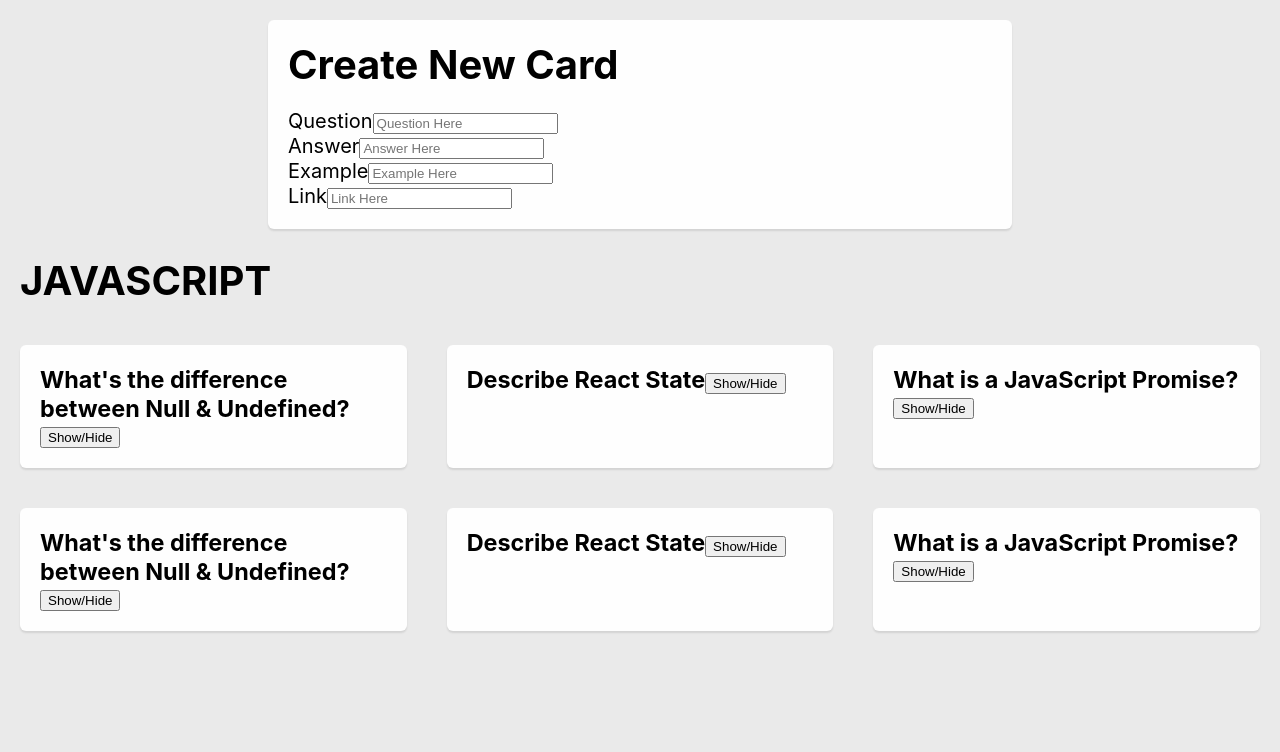
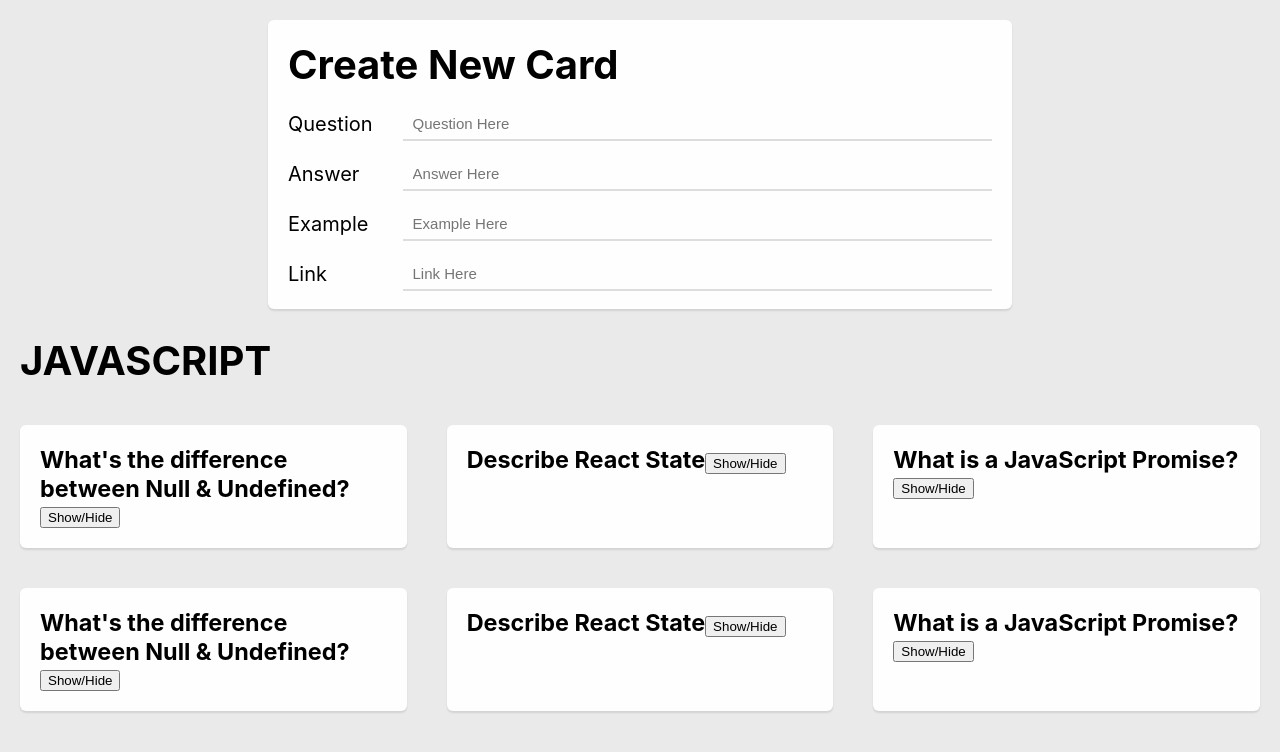
Before and after one commit to ZacharyDinerstein/coding-challenge-app--react, a React (Create React App) app: page / in a window 1280 px wide. Shown: the top 752 px of the page. Built offline with nearby package versions, Linux system fonts and the light colour scheme.

Commit message:
Styled form

```diff
--- a/src/App.js
+++ b/src/App.js
@@ -81,6 +81,7 @@ export default class App extends Component {
   render() {
     return (
       <>
+
         <div className="cards-container cards-container--form">
           <Form createCard={(newCard) => { this.createCard(newCard) }} />
         </div>
--- a/src/components/Card/Card.scss
+++ b/src/components/Card/Card.scss
@@ -51,4 +51,25 @@
 
 .card--form {
   margin-top: 2rem;
+  .form__inputs-wrapper {
+    display: grid;
+    grid-template-columns: 1fr 7fr;
+    grid-gap: 2rem;
+    align-items: center;
+    grid-auto-rows: minmax(3rem, auto);
+  }
+  label {
+    margin-right: 1rem;
+  }
+  input {
+    height: 100%;
+    padding-left: 1rem;
+    // border-radius: 1rem;
+    background-color: inherit;
+    border-left: none;
+    border-top: none;
+    border-bottom: .2rem solid #ddd;
+    border-right: none;
+    font-size: 1.5rem;
+  }
 }
--- a/src/components/Form/Form.js
+++ b/src/components/Form/Form.js
@@ -1,4 +1,5 @@
 import React, { Component } from 'react'
+
 
 export default class Form extends Component {
 
@@ -52,8 +53,9 @@ export default class Form extends Component {
           onSubmit={this.createCard}
           className="card card--form">
           <h1>Create New Card</h1>
+          <div className="form__inputs-wrapper">
 
-          <div className="form-group">
+            {/* <div className="form-group"> */}
               <label htmlFor="">Question</label>
               <input
                 type="text"
@@ -64,9 +66,9 @@ export default class Form extends Component {
                 onChange={this.updateCardAttribute}
                 value={this.state.question}
               />
-          </div>
+            {/* </div> */}
 
-          <div className="form-group">
+            {/* <div className="form-group"> */}
               <label htmlFor="">Answer</label>
               <input
                 type="text"
@@ -76,9 +78,9 @@ export default class Form extends Component {
                 onChange={this.updateCardAttribute}
                 value={this.state.answer}
               />
-          </div>
+            {/* </div> */}
 
-          <div className="form-group">
+            {/* <div className="form-group"> */}
               <label htmlFor="">Example</label>
               <input
                 type="text"
@@ -88,9 +90,9 @@ export default class Form extends Component {
                 onChange={this.updateCardAttribute}
                 value={this.state.example}
               />
-          </div>
+            {/* </div> */}
 
-          <div className="form-group">
+            {/* <div className="form-group"> */}
               <label htmlFor="">Link</label>
               <input
                 type="text"
@@ -100,6 +102,7 @@ export default class Form extends Component {
                 onChange={this.updateCardAttribute}
                 value={this.state.link}
               />
+            {/* // </div> */}
           </div>
 
           <button class="hidden" type="submit">Submit</button>
```
Lines whose indentation alone changed are shown as unchanged.
